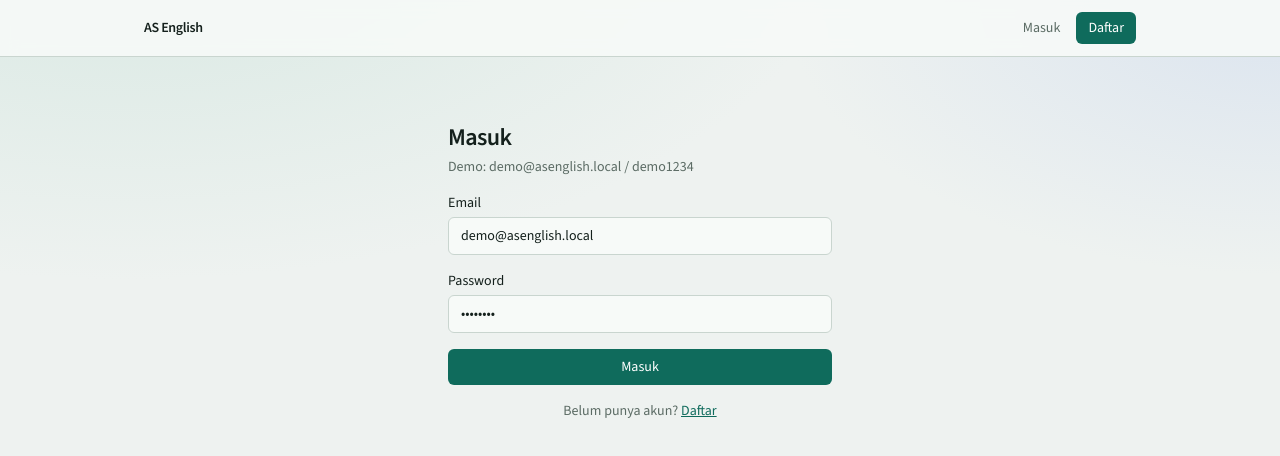
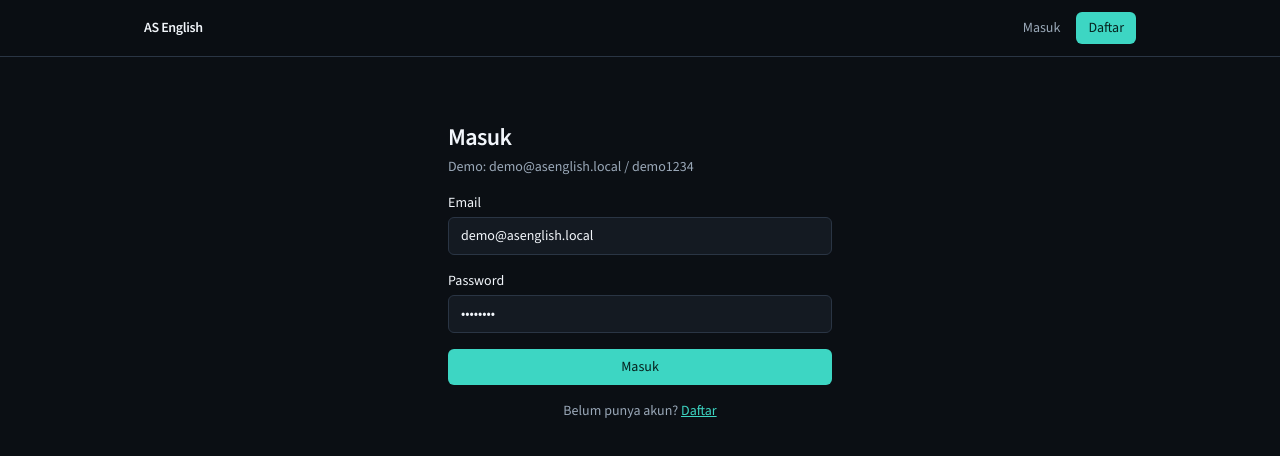
Before and after one commit to ahmad-sutiawan/as_english, a Next.js app: page /login in a window 1280 px wide. Shown: the top 456 px of the page. Built offline with nearby package versions, Linux system fonts and the light colour scheme; no server answers.

Commit message:
Switch to readable dark theme and add TTS on every answer choice.
Remove mid-screen gradients, apply flat dark surfaces with clearer contrast, and put Putar EN on all A–D options across modules.

```diff
--- a/src/app/dashboard/page.tsx
+++ b/src/app/dashboard/page.tsx
@@ -59,7 +59,7 @@ export default async function DashboardPage() {
                 {mod.status === "ready" ? (
                   <Link
                     href={`/learn/${mod.id}`}
-                    className="shrink-0 rounded-md bg-[var(--accent)] px-3 py-1.5 text-sm font-medium text-white hover:bg-[var(--accent-hover)]"
+                    className="shrink-0 rounded-md bg-[var(--accent)] px-3 py-1.5 text-sm font-medium text-[#06221e] hover:bg-[var(--accent-hover)]"
                   >
                     {done > 0 ? "Lanjut" : "Mulai"}
                   </Link>
--- a/src/app/globals.css
+++ b/src/app/globals.css
@@ -1,17 +1,28 @@
 @import "tailwindcss";
 
 :root {
-  --background: #eef2f0;
-  --foreground: #14201c;
-  --ink: #14201c;
-  --muted: #5b6b64;
-  --surface: #f7faf8;
-  --surface-2: #e4ebe7;
-  --border: #c9d5cf;
-  --accent: #0f6b5c;
-  --accent-hover: #0c574b;
-  --hero-from: #d7e8e2;
-  --hero-to: #eef2f0;
+  color-scheme: dark;
+
+  --background: #0b0f14;
+  --foreground: #e8eef5;
+  --ink: #f2f6fb;
+  --muted: #9aa8b8;
+  --surface: #141a22;
+  --surface-2: #1c2430;
+  --border: #2a3544;
+  --accent: #3dd6c3;
+  --accent-hover: #2bbfad;
+  --accent-soft: rgba(61, 214, 195, 0.14);
+  --danger: #ff8b8b;
+  --danger-bg: rgba(255, 139, 139, 0.12);
+  --danger-border: rgba(255, 139, 139, 0.35);
+  --warn: #ffd27a;
+  --warn-bg: rgba(255, 210, 122, 0.12);
+  --warn-border: rgba(255, 210, 122, 0.35);
+  --success: #8dffb5;
+  --success-bg: rgba(141, 255, 181, 0.1);
+  --success-border: rgba(141, 255, 181, 0.35);
+  --success-ink: #d9ffe8;
 }
 
 @theme inline {
@@ -21,15 +32,26 @@
   --font-display: var(--font-fraunces);
 }
 
+html,
 body {
-  background:
-    radial-gradient(1200px 600px at 10% -10%, var(--hero-from), transparent 60%),
-    radial-gradient(900px 500px at 100% 0%, #dbe4ef, transparent 55%),
-    var(--background);
+  background: var(--background);
   color: var(--foreground);
+}
+
+body {
   font-family: var(--font-source-sans), "Source Sans 3", sans-serif;
 }
 
 .font-display {
   font-family: var(--font-fraunces), Fraunces, Georgia, serif;
 }
+
+::selection {
+  background: var(--accent-soft);
+  color: var(--ink);
+}
+
+input,
+textarea {
+  color-scheme: dark;
+}
--- a/src/app/layout.tsx
+++ b/src/app/layout.tsx
@@ -25,8 +25,11 @@ export default function RootLayout({
   children: React.ReactNode;
 }>) {
   return (
-    <html lang="en" className={`${sourceSans.variable} ${fraunces.variable} h-full`}>
-      <body className="min-h-full flex flex-col antialiased">
+    <html
+      lang="id"
+      className={`${sourceSans.variable} ${fraunces.variable} h-full`}
+    >
+      <body className="flex min-h-full flex-col bg-[var(--background)] text-[var(--foreground)] antialiased">
         <Providers>
           <SiteHeader />
           <main className="flex-1">{children}</main>
--- a/src/app/page.tsx
+++ b/src/app/page.tsx
@@ -20,7 +20,7 @@ export default async function HomePage() {
       <div className="mt-8 flex flex-wrap gap-3">
         <Link
           href={session ? "/dashboard" : "/register"}
-          className="rounded-md bg-[var(--accent)] px-5 py-2.5 text-sm font-medium text-white hover:bg-[var(--accent-hover)]"
+          className="rounded-md bg-[var(--accent)] px-5 py-2.5 text-sm font-medium text-[#06221e] hover:bg-[var(--accent-hover)]"
         >
           {session ? "Buka dashboard" : "Mulai latihan"}
         </Link>
--- a/src/components/bilingual-text.tsx
+++ b/src/components/bilingual-text.tsx
@@ -17,10 +17,10 @@ export function BilingualText({
   return (
     <div className="space-y-2">
       <div className="flex items-start justify-between gap-3">
-        <p className={englishClassName}>{english}</p>
-        {speakSlot}
+        <p className={`min-w-0 flex-1 ${englishClassName}`}>{english}</p>
+        {speakSlot ? <div className="shrink-0 pt-0.5">{speakSlot}</div> : null}
       </div>
-      <p className="rounded-md bg-[var(--surface-2)]/70 px-3 py-2 text-sm leading-relaxed text-[var(--muted)]">
+      <p className="rounded-md border border-[var(--border)] bg-[var(--surface-2)] px-3 py-2 text-sm leading-relaxed text-[var(--muted)]">
         <span className="mr-1.5 text-[10px] font-semibold uppercase tracking-wide text-[var(--accent)]">
           Arti
         </span>
--- a/src/components/login-form.tsx
+++ b/src/components/login-form.tsx
@@ -67,11 +67,15 @@ export function LoginForm() {
           className="mt-1 w-full rounded-md border border-[var(--border)] bg-[var(--surface)] px-3 py-2 outline-none ring-[var(--accent)] focus:ring-2"
         />
       </label>
-      {error && <p className="text-sm text-red-700">{error}</p>}
+      {error && (
+        <p className="text-sm" style={{ color: "var(--danger)" }}>
+          {error}
+        </p>
+      )}
       <button
         type="submit"
         disabled={loading}
-        className="w-full rounded-md bg-[var(--accent)] px-4 py-2 text-sm font-medium text-white hover:bg-[var(--accent-hover)] disabled:opacity-50"
+        className="w-full rounded-md bg-[var(--accent)] px-4 py-2 text-sm font-medium text-[#06221e] hover:bg-[var(--accent-hover)] disabled:opacity-50"
       >
         {loading ? "Masuk…" : "Masuk"}
       </button>
--- a/src/components/register-form.tsx
+++ b/src/components/register-form.tsx
@@ -90,11 +90,15 @@ export function RegisterForm() {
           className="mt-1 w-full rounded-md border border-[var(--border)] bg-[var(--surface)] px-3 py-2 outline-none ring-[var(--accent)] focus:ring-2"
         />
       </label>
-      {error && <p className="text-sm text-red-700">{error}</p>}
+      {error && (
+        <p className="text-sm" style={{ color: "var(--danger)" }}>
+          {error}
+        </p>
+      )}
       <button
         type="submit"
         disabled={loading}
-        className="w-full rounded-md bg-[var(--accent)] px-4 py-2 text-sm font-medium text-white hover:bg-[var(--accent-hover)] disabled:opacity-50"
+        className="w-full rounded-md bg-[var(--accent)] px-4 py-2 text-sm font-medium text-[#06221e] hover:bg-[var(--accent-hover)] disabled:opacity-50"
       >
         {loading ? "Membuat…" : "Daftar"}
       </button>
--- a/src/components/site-header.tsx
+++ b/src/components/site-header.tsx
@@ -5,9 +5,12 @@ export async function SiteHeader() {
   const session = await auth();
 
   return (
-    <header className="border-b border-[var(--border)] bg-[var(--surface)]/90 backdrop-blur">
+    <header className="sticky top-0 z-20 border-b border-[var(--border)] bg-[var(--background)]/95 backdrop-blur">
       <div className="mx-auto flex h-14 max-w-5xl items-center justify-between px-4">
-        <Link href="/" className="text-sm font-semibold tracking-tight text-[var(--ink)]">
+        <Link
+          href="/"
+          className="text-sm font-semibold tracking-tight text-[var(--ink)]"
+        >
           AS English
         </Link>
         <nav className="flex items-center gap-4 text-sm text-[var(--muted)]">
@@ -25,7 +28,7 @@ export async function SiteHeader() {
               >
                 <button
                   type="submit"
-                  className="rounded-md border border-[var(--border)] px-3 py-1.5 text-[var(--ink)] hover:bg-[var(--surface-2)]"
+                  className="rounded-md border border-[var(--border)] bg-[var(--surface)] px-3 py-1.5 text-[var(--ink)] hover:bg-[var(--surface-2)]"
                 >
                   Keluar
                 </button>
@@ -38,7 +41,7 @@ export async function SiteHeader() {
               </Link>
               <Link
                 href="/register"
-                className="rounded-md bg-[var(--accent)] px-3 py-1.5 text-white hover:bg-[var(--accent-hover)]"
+                className="rounded-md bg-[var(--accent)] px-3 py-1.5 font-medium text-[#06221e] hover:bg-[var(--accent-hover)]"
               >
                 Daftar
               </Link>
--- a/src/components/speak-button.tsx
+++ b/src/components/speak-button.tsx
@@ -8,7 +8,7 @@ type Props = {
   label?: string;
 };
 
-export function SpeakButton({ text, label = "Play" }: Props) {
+export function SpeakButton({ text, label = "Putar EN" }: Props) {
   const [speaking, setSpeaking] = useState(false);
 
   function handleClick() {
@@ -25,7 +25,7 @@ export function SpeakButton({ text, label = "Play" }: Props) {
     <button
       type="button"
       onClick={handleClick}
-      className="inline-flex items-center gap-1.5 rounded-md border border-[var(--border)] bg-[var(--surface)] px-2.5 py-1 text-xs font-medium text-[var(--ink)] hover:bg-[var(--surface-2)]"
+      className="inline-flex shrink-0 items-center gap-1.5 rounded-md border border-[var(--border)] bg-[var(--surface-2)] px-2.5 py-1 text-xs font-medium text-[var(--ink)] hover:border-[var(--accent)] hover:bg-[var(--accent-soft)] hover:text-[var(--accent)]"
       aria-label={speaking ? "Stop audio" : label}
     >
       <span aria-hidden>{speaking ? "■" : "▶"}</span>
```
Also changed, not shown: src/components/exercise-panel.tsx (+61 -23 lines).
